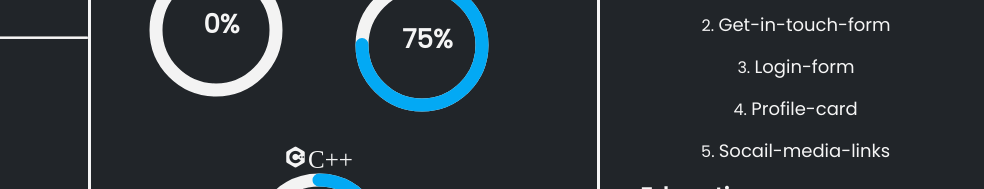
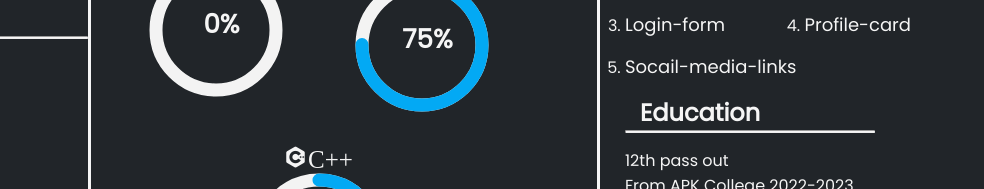
Before and after one commit to Dhiraj-4/Resume-website-project, a plain HTML site: page index.html in a window 1280 px wide. Shown: the part 327-516 px from the top of the page, 296-1280 px from the left. Drawn offline with nearby package versions, Linux system fonts and the light colour scheme.

Commit message:
Modified the project area

```diff
--- a/style.css
+++ b/style.css
@@ -208,11 +208,8 @@ h2,h3{
     padding-left: 25px;
 }
 .project ul{
-    display: flex;
-    flex-direction: column;
-    justify-content: space-around;
-    align-items: center;
-    flex-wrap: wrap;
+    display: grid;
+    grid-template-columns: repeat(2,1fr);
 }
 .project ul li{
     list-style-type:decimal;
```
